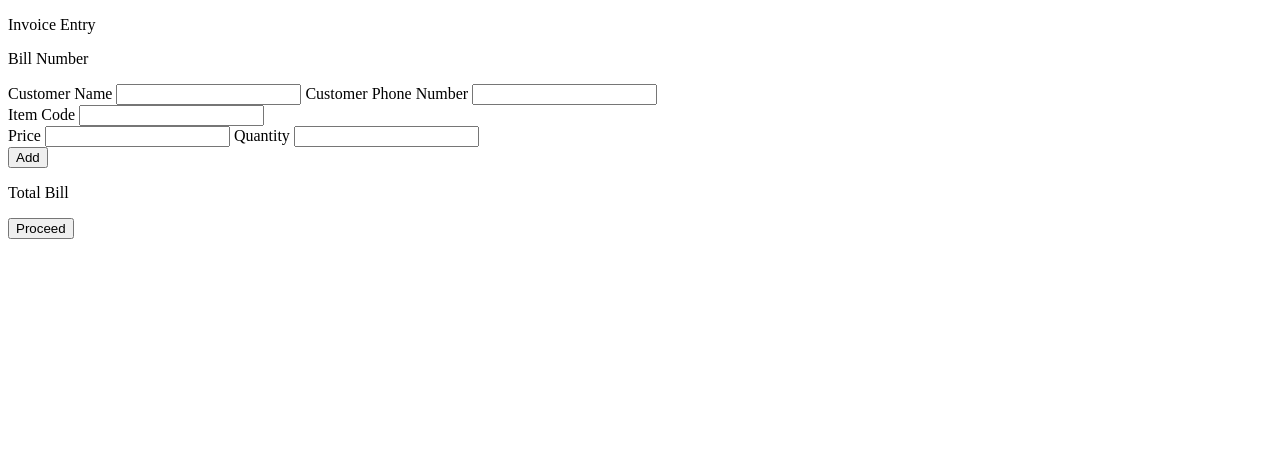
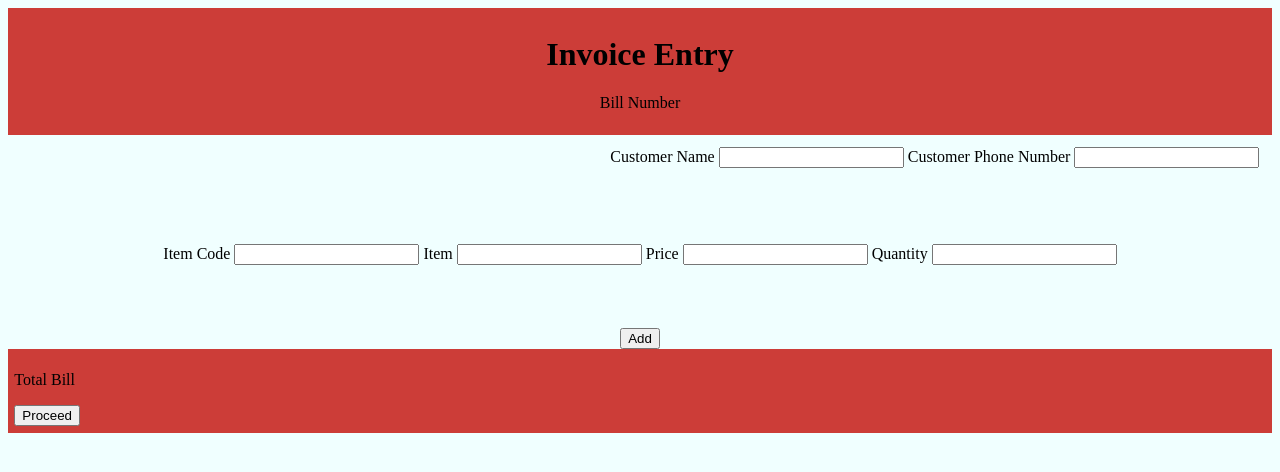
Before and after one commit to rajmanish23/Payment-Billing-System, a plain HTML site: page bill-gen.html in a window 1280 px wide. Drawn offline with Linux system fonts and the light colour scheme.

Commit message:
"tried" doing css and had an emotinal attack...

```diff
--- a/bill-gen.html
+++ b/bill-gen.html
@@ -6,9 +6,8 @@
         <link rel="stylesheet" href="/styles/bill-gen.css">
     </head>
     <body>
-
         <div class="headerSection">
-            <p>Invoice Entry</p>
+            <h1 id="invoiceHeader">Invoice Entry</h1>
             <p id="billNum">Bill Number </p>
         </div>
 
@@ -28,7 +27,8 @@
                 <div class="innerBillElement">
                     <label for="itemId">Item Code </label>
                     <input type="number" id="itemId" name="itemId">
-                    <div id="itemName"></div> <!-- JS function fetches item name from item code and puts it here -->
+                    <label for="itemName">Item </label> <!-- JS function fetches item name from item code and puts it here -->
+                    <input type="text" id="itemName" name="itemName">
                     <label for="itemPrice"> Price </label>
                     <input type="number" id="itemPrice" name="itemPrice">
                     <label for="itemQty">Quantity </label>
--- a/scripts/bill-gen.js
+++ b/scripts/bill-gen.js
@@ -4,7 +4,8 @@ document.getElementById("addBillItem").addEventListener("click", function () {
          <div class="innerBillElement">
             <label for="itemId">Item Code </label>
             <input type="number" id="itemId" name="itemId">
-            <div id="itemName"></div> <!-- JS function fetches item name from item code and puts it here -->
+            <label for="itemName">Item </label>
+            <input type="text" id="itemName" name="itemName">
             <label for="itemPrice"> Price </label>
             <input type="number" id="itemPrice" name="itemPrice">
             <label for="itemQty">Quantity </label>
--- a/styles/bill-gen.css
+++ b/styles/bill-gen.css
@@ -0,0 +1,35 @@
+body {
+    background-color: azure;
+    padding: 0px;
+}
+
+.headerSection {
+    background-color: #CC3D38;
+    margin: 0%;
+    text-align: center;
+    padding: 0.5%;
+    border-radius: 0cm;
+}
+
+.custInfo {
+    text-align: end;
+    margin: 1%;
+}
+
+.billDetails {
+    text-align: center;
+
+}
+
+#innerBillDetails {
+    padding: 5%;
+}
+.innerBillDetails {
+    margin: 5%;
+    padding: 1%;
+}
+
+.footerSection {
+    background-color: #CC3D38;
+    padding: 0.5%;
+}
```
